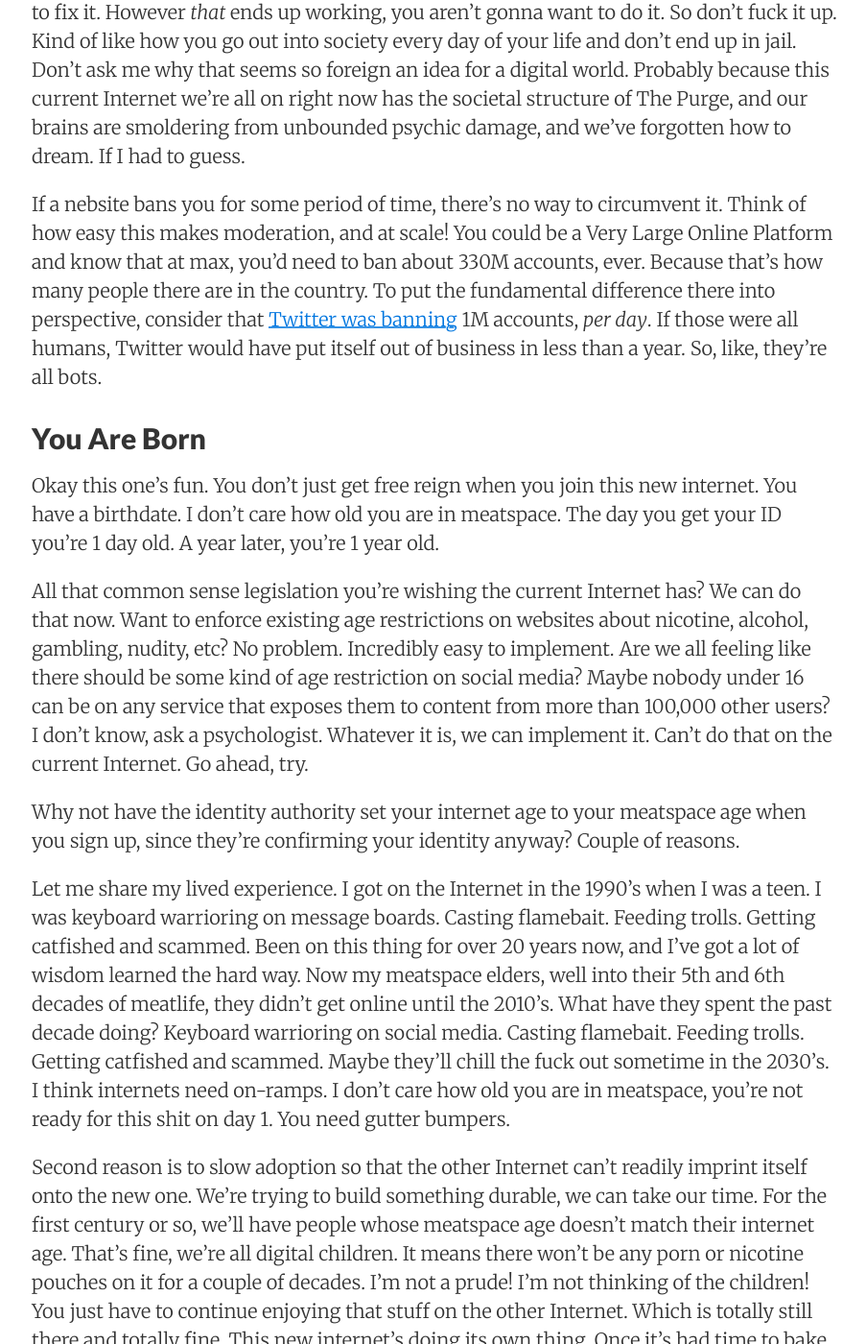
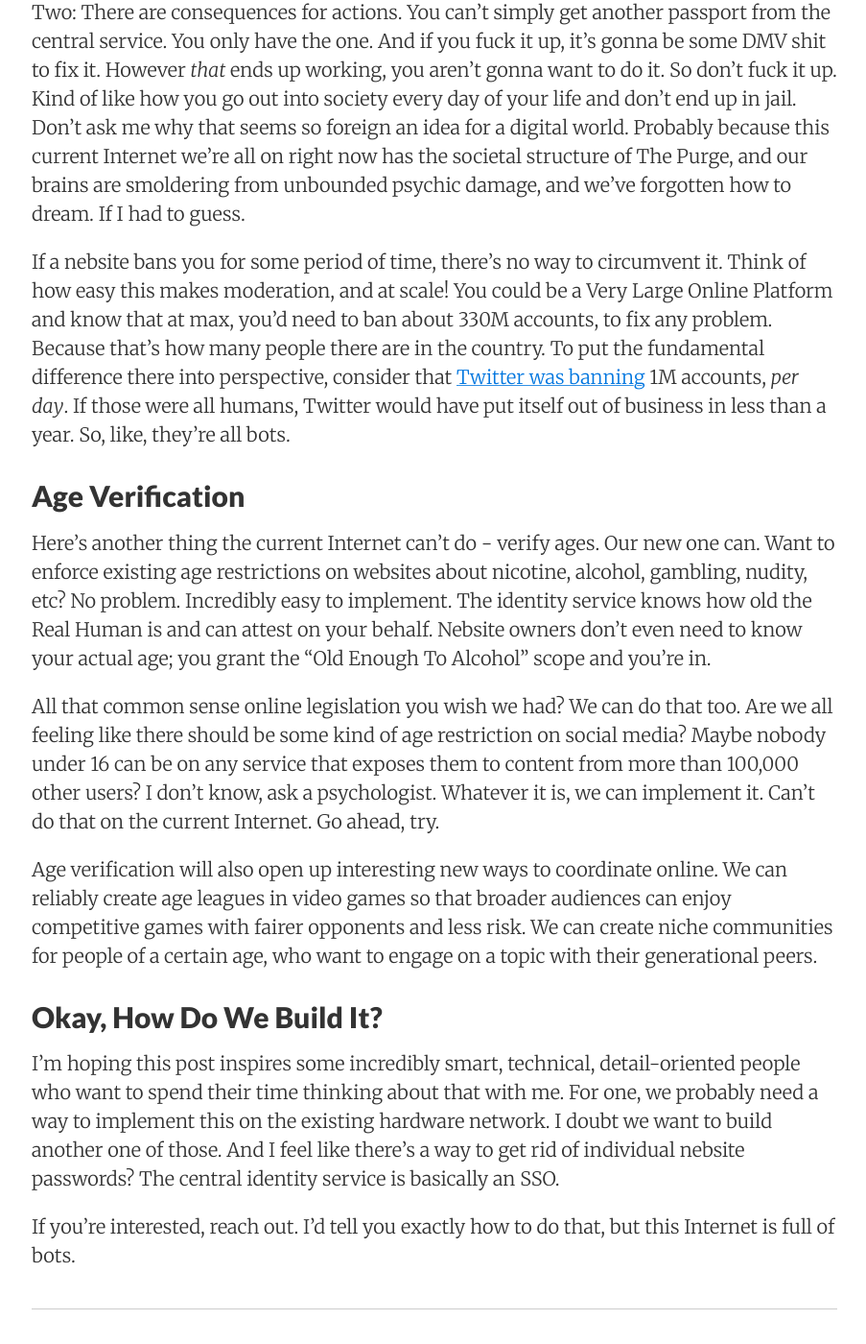
Before and after one commit to a13o/personal-site, a Jekyll site: the page built from _posts/2024-09-07-make-another-internet.md, in a window 1280 px wide and 1400 px high, scrolled down 3102 px. Shown: the whole window at 96% size, without its empty margins (187-1090 px from the left). Built offline with Jekyll 4.4.1, drawn with Linux system fonts in a browser that asks for light colours; some of the changed text lies outside the part shown.

Commit message:
more edits

```diff
--- a/_posts/2024-09-07-make-another-internet.md
+++ b/_posts/2024-09-07-make-another-internet.md
@@ -8,7 +8,7 @@ categories: internet
 
 Oh, the Internet. It definitely has potential. But this one's fully shitted up now. It's not like, broken or anything; it's functional. It's disappointing in ways we fully understand, yet find ourselves unable to change. As parents, we collectively fret.
 
-Where did we go wrong? The reviews are bots. The search results are bots. The posts are bots, the emails are bots, the replies are bots. Think of your favorite Internet place that isn't bots. Yeah, right, like that could exist. Someone right now is scraping it into an LLM and pointing a bot at it. You don't notice because you _can't notice_.
+Where did we go wrong? The reviews are bots. The search results are bots. The posts are bots, the emails are bots, the replies are bots. Think of your favorite Internet hangout that isn't bots. Trick question; it can't exist. Someone right now is scraping it into an LLM and pointing a bot at it. You don't notice because you _can't notice_. The bots are trained specifically for subterfuge.
 
 **Won't somebody stop the bots?!** Don't miss my point. We're not fixing the bot thing. The bots aren't going away. We clearly want the bots. Just admit it, you like the bots. They like you. (Literally!) They follow you when no one else is looking. They write "This gives yes" on review sites, so you don't _really_ have to decide what to buy or where to visit. My point isn't to stop the bots. We need to accept that these are totally the droids we're looking for.
 
@@ -30,7 +30,7 @@ Here's the vision board for this new internet.
 
 ## Identity
 
-To get the ball rolling, we need a network-wide identity service. Call me old-fashioned, but I think it's fine if it's a centralized service. And I think it's double fine if it's administered by the government. We're not going to build another World Wide Web. I'll be speaking very U.S.-centric, because that's where I live, and that's all I know. We're going to build a Nation Wide Web. And every packet you send on it will be fingerprinted by a Real Human, who has been recognized by the government-orchestrated identity service. They won't know what's in those packets, but they will know who sent them.
+To get the ball rolling, we need a network-wide identity service. Call me old-fashioned, but I think it's fine if it's a centralized service. And I think it's double fine if it's administered by the government. We're not going to build another World Wide Web. I'll be speaking very U.S.-centric, because that's where I live, and that's all I know. We're going to build a Nation Wide Web. You need an online passport to access it. And every packet you send on it will be fingerprinted by a Real Human, who has been recognized by the government-orchestrated identity service. They won't know what's in those packets, but they will know who sent them.
 
 I know, I know. You feel that outrage bubbling inside your chest. And you've been Pavlovian trained to lean into that instinct for attention points on the Anonymous Internet of Infinite Screams. But that's the _other_ Internet. If you're outraged, just keep using the other Internet. That's what it's for. I'm sure many bots will like your post and give you the dopamine you crave, and your Time On Site will skyrocket, and you'll all be very codependent and content. But this new internet doesn't have anything on it. So there's nothing sacred to be lost or threatened. So there's no reason to be angry. It's a big government panopticon as a **fundamental principle**. We're rolling with it!
 
@@ -46,25 +46,23 @@ Check it out, we've already solved two major unsolvable problems on that _other_
 
 One: Bots can't sign up for services. Nebsites could let you sign up multiple times, but it'd all be with the same ID, so behind the scenes they'd know what all your alt accounts are and can do something or nothing with that knowledge. You could automate your actions, but they're still _your_ actions. There's no hiding that. You are responsible for everything your bot does. And you care about that because...
 
-Two: There are consequences for actions. You can't simply get another identity from the central service. You only have the one. And if you fuck it up, it's gonna be some DMV shit to fix it. However _that_ ends up working, you aren't gonna want to do it. So don't fuck it up. Kind of like how you go out into society every day of your life and don't end up in jail. Don't ask me why that seems so foreign an idea for a digital world. Probably because this current Internet we're all on right now has the societal structure of The Purge, and our brains are smoldering from unbounded psychic damage, and we've forgotten how to dream. If I had to guess.
+Two: There are consequences for actions. You can't simply get another passport from the central service. You only have the one. And if you fuck it up, it's gonna be some DMV shit to fix it. However _that_ ends up working, you aren't gonna want to do it. So don't fuck it up. Kind of like how you go out into society every day of your life and don't end up in jail. Don't ask me why that seems so foreign an idea for a digital world. Probably because this current Internet we're all on right now has the societal structure of The Purge, and our brains are smoldering from unbounded psychic damage, and we've forgotten how to dream. If I had to guess.
 
-If a nebsite bans you for some period of time, there's no way to circumvent it. Think of how easy this makes moderation, and at scale! You could be a Very Large Online Platform and know that at max, you'd need to ban about 330M accounts, ever. Because that's how many people there are in the country. To put the fundamental difference there into perspective, consider that [Twitter was banning](https://www.washingtonpost.com/technology/2018/07/06/twitter-is-sweeping-out-fake-accounts-like-never-before-putting-user-growth-risk/) 1M accounts, _per day_. If those were all humans, Twitter would have put itself out of business in less than a year. So, like, they're all bots.
+If a nebsite bans you for some period of time, there's no way to circumvent it. Think of how easy this makes moderation, and at scale! You could be a Very Large Online Platform and know that at max, you'd need to ban about 330M accounts, to fix any problem. Because that's how many people there are in the country. To put the fundamental difference there into perspective, consider that [Twitter was banning](https://www.washingtonpost.com/technology/2018/07/06/twitter-is-sweeping-out-fake-accounts-like-never-before-putting-user-growth-risk/) 1M accounts, _per day_. If those were all humans, Twitter would have put itself out of business in less than a year. So, like, they're all bots.
 
-## You Are Born
+## Age Verification
 
-Okay this one's fun. You don't just get free reign when you join this new internet. You have a birthdate. I don't care how old you are in meatspace. The day you get your ID you're 1 day old. A year later, you're 1 year old.
+Here's another thing the current Internet can't do - verify ages. Our new one can. Want to enforce existing age restrictions on websites about nicotine, alcohol, gambling, nudity, etc? No problem. Incredibly easy to implement. The identity service knows how old the Real Human is and can attest on your behalf. Nebsite owners don't even need to know your actual age; you grant the "Old Enough To Alcohol" scope and you're in.
 
-All that common sense legislation you're wishing the current Internet has? We can do that now. Want to enforce existing age restrictions on websites about nicotine, alcohol, gambling, nudity, etc? No problem. Incredibly easy to implement. Are we all feeling like there should be some kind of age restriction on social media? Maybe nobody under 16 can be on any service that exposes them to content from more than 100,000 other users? I don't know, ask a psychologist. Whatever it is, we can implement it. Can't do that on the current Internet. Go ahead, try.
+All that common sense online legislation you wish we had? We can do that too. Are we all feeling like there should be some kind of age restriction on social media? Maybe nobody under 16 can be on any service that exposes them to content from more than 100,000 other users? I don't know, ask a psychologist. Whatever it is, we can implement it. Can't do that on the current Internet. Go ahead, try.
 
-Why not have the identity authority set your internet age to your meatspace age when you sign up, since they're confirming your identity anyway? Couple of reasons.
-
-Let me share my lived experience. I got on the Internet in the 1990's when I was a teen. I was keyboard warrioring on message boards. Casting flamebait. Feeding trolls. Getting catfished and scammed. Been on this thing for over 20 years now, and I've got a lot of wisdom learned the hard way. Now my meatspace elders, well into their 5th and 6th decades of meatlife, they didn't get online until the 2010's. What have they spent the past decade doing? Keyboard warrioring on social media. Casting flamebait. Feeding trolls. Getting catfished and scammed. Maybe they'll chill the fuck out sometime in the 2030's. I think internets need on-ramps. I don't care how old you are in meatspace, you're not ready for this shit on day 1. You need gutter bumpers.
-
-Second reason is to slow adoption so that the other Internet can't readily imprint itself onto the new one. We're trying to build something durable, we can take our time. For the first century or so, we'll have people whose meatspace age doesn't match their internet age. That's fine, we're all digital children. It means there won't be any porn or nicotine pouches on it for a couple of decades. I'm not a prude! I'm not thinking of the children! You just have to continue enjoying that stuff on the other Internet. Which is totally still there and totally fine. This new internet's doing its own thing. Once it's had time to bake and it's a part of everyday life, you'll be born into that 22nd century society and your meatspace age will line up nicely with your digital age. Until then, gutter bumpers.
+Age verification will also open up interesting new ways to coordinate online. We can reliably create age leagues in video games so that broader audiences can enjoy competitive games with fairer opponents and less risk. We can create niche communities for people of a certain age, who want to engage on a topic with their generational peers.
 
 ## Okay, How Do We Build It?
 
-I'm hoping this post inspires some incredibly smart, technical, detail-oriented people who want to spend their time thinking about that with me. For one, we probably need a way to implement this on the existing hardware network. I doubt we want to build another one of those. If you're interested, reach out. I'd tell you exactly how to do that, but this Internet is full of bots.
+I'm hoping this post inspires some incredibly smart, technical, detail-oriented people who want to spend their time thinking about that with me. For one, we probably need a way to implement this on the existing hardware network. I doubt we want to build another one of those. And I feel like there's a way to get rid of individual nebsite passwords? The central identity service is basically an SSO.
+
+If you're interested, reach out. I'd tell you exactly how to do that, but this Internet is full of bots.
 
 ---
 
```
Also changed, not shown: other parts of _posts/2024-09-07-make-another-internet.md (+1 -1 lines).
